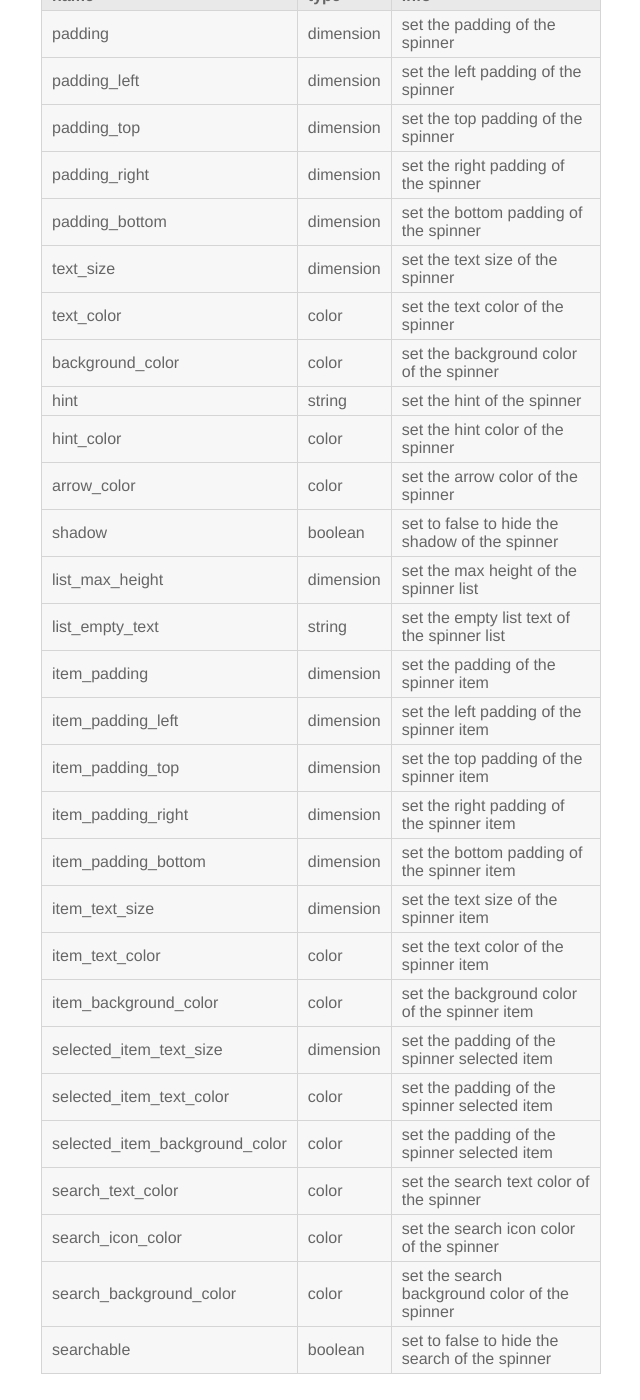
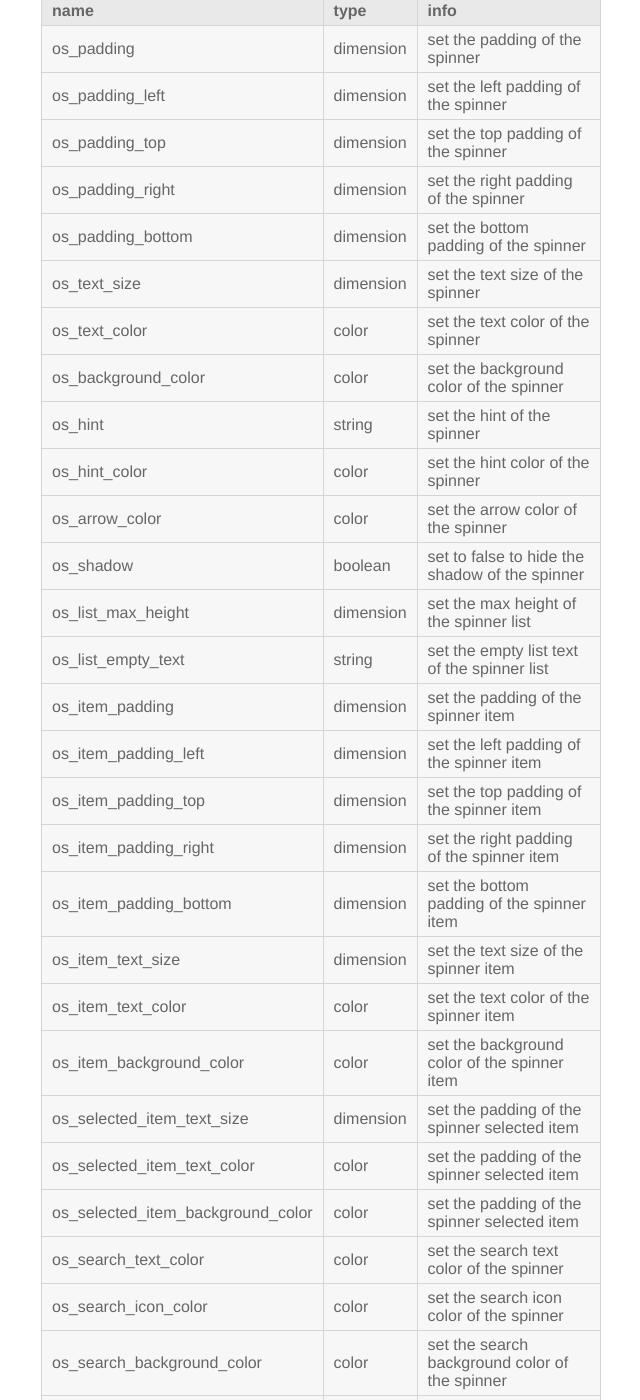
Before and after one commit to ry4nkim/ry4nkim.github.io, a Jekyll site: the page built from _posts/2019-11-12-android-library-object-spinner.markdown, in a window 1280 px wide and 1400 px high, scrolled down 3006 px. Shown: the whole window, without its empty margins (319-959 px from the left). Built offline with Jekyll 4.4.1, drawn with Linux system fonts in a browser that asks for light colours; comment, search, counter and statistics services are not loaded; some of the changed text lies outside the part shown.

Commit message:
191113. ry4nkim. Update post (v1.0.1)

```diff
--- a/_posts/2019-11-12-android-library-object-spinner.markdown
+++ b/_posts/2019-11-12-android-library-object-spinner.markdown
@@ -21,7 +21,7 @@ author: ry4nkim
 
 Github: https://github.com/ry4nkim/ObjectSpinner
 
-[![API](https://img.shields.io/badge/API-19%2B-blue.svg?style=flat)](https://developer.android.com/reference/android/os/Build.VERSION_CODES#KITKAT) [![LICENSE](https://img.shields.io/:License-Apache%202.0-blue.svg)](LICENSE) [![Download](https://api.bintray.com/packages/kr-ry4nkim/maven/objectspinner/images/download.svg?version=1.0.0)](https://bintray.com/kr-ry4nkim/maven/objectspinner/1.0.0/link)
+[![API](https://img.shields.io/badge/API-19%2B-blue.svg?style=flat)](https://developer.android.com/reference/android/os/Build.VERSION_CODES#KITKAT) [![LICENSE](https://img.shields.io/:License-Apache%202.0-blue.svg)](LICENSE) [![Download](https://api.bintray.com/packages/kr-ry4nkim/maven/objectspinner/images/download.svg?version=1.0.1)](https://bintray.com/kr-ry4nkim/maven/objectspinner/1.0.1/link)
 
 ObjectSpinner is an Android spinner library for object selection and supports searching.
 
@@ -101,37 +103,37 @@ You can add attributes to customize the view. Available attributes:
 
 <div class="table-wrapper" markdown="block">
 
-| name                           | type      | info                                           |
-|--------------------------------|-----------|------------------------------------------------|
-| padding                        | dimension | set the padding of the spinner                 |
-| padding_left                   | dimension | set the left padding of the spinner            |
-| padding_top                    | dimension | set the top padding of the spinner             |
-| padding_right                  | dimension | set the right padding of the spinner           |
-| padding_bottom                 | dimension | set the bottom padding of the spinner          |
-| text_size                      | dimension | set the text size of the spinner               |
-| text_color                     | color     | set the text color of the spinner              |
-| background_color               | color     | set the background color of the spinner        |
-| hint                           | string    | set the hint of the spinner                    |
-| hint_color                     | color     | set the hint color of the spinner              |
-| arrow_color                    | color     | set the arrow color of the spinner             |
-| shadow                         | boolean   | set to false to hide the shadow of the spinner |
-| list_max_height                | dimension | set the max height of the spinner list         |
-| list_empty_text                | string    | set the empty list text of the spinner list    |
-| item_padding                   | dimension | set the padding of the spinner item            |
-| item_padding_left              | dimension | set the left padding of the spinner item       |
-| item_padding_top               | dimension | set the top padding of the spinner item        |
-| item_padding_right             | dimension | set the right padding of the spinner item      |
-| item_padding_bottom            | dimension | set the bottom padding of the spinner item     |
-| item_text_size                 | dimension | set the text size of the spinner item          |
-| item_text_color                | color     | set the text color of the spinner item         |
-| item_background_color          | color     | set the background color of the spinner item   |
-| selected_item_text_size        | dimension | set the padding of the spinner selected item   |
-| selected_item_text_color       | color     | set the padding of the spinner selected item   |
-| selected_item_background_color | color     | set the padding of the spinner selected item   |
-| search_text_color              | color     | set the search text color of the spinner       |
-| search_icon_color              | color     | set the search icon color of the spinner       |
-| search_background_color        | color     | set the search background color of the spinner |
-| searchable                     | boolean   | set to false to hide the search of the spinner |
+| name                              | type      | info                                           |
+|-----------------------------------|-----------|------------------------------------------------|
+| os_padding                        | dimension | set the padding of the spinner                 |
+| os_padding_left                   | dimension | set the left padding of the spinner            |
+| os_padding_top                    | dimension | set the top padding of the spinner             |
+| os_padding_right                  | dimension | set the right padding of the spinner           |
+| os_padding_bottom                 | dimension | set the bottom padding of the spinner          |
+| os_text_size                      | dimension | set the text size of the spinner               |
+| os_text_color                     | color     | set the text color of the spinner              |
+| os_background_color               | color     | set the background color of the spinner        |
+| os_hint                           | string    | set the hint of the spinner                    |
+| os_hint_color                     | color     | set the hint color of the spinner              |
+| os_arrow_color                    | color     | set the arrow color of the spinner             |
+| os_shadow                         | boolean   | set to false to hide the shadow of the spinner |
+| os_list_max_height                | dimension | set the max height of the spinner list         |
+| os_list_empty_text                | string    | set the empty list text of the spinner list    |
+| os_item_padding                   | dimension | set the padding of the spinner item            |
+| os_item_padding_left              | dimension | set the left padding of the spinner item       |
+| os_item_padding_top               | dimension | set the top padding of the spinner item        |
+| os_item_padding_right             | dimension | set the right padding of the spinner item      |
+| os_item_padding_bottom            | dimension | set the bottom padding of the spinner item     |
+| os_item_text_size                 | dimension | set the text size of the spinner item          |
+| os_item_text_color                | color     | set the text color of the spinner item         |
+| os_item_background_color          | color     | set the background color of the spinner item   |
+| os_selected_item_text_size        | dimension | set the padding of the spinner selected item   |
+| os_selected_item_text_color       | color     | set the padding of the spinner selected item   |
+| os_selected_item_background_color | color     | set the padding of the spinner selected item   |
+| os_search_text_color              | color     | set the search text color of the spinner       |
+| os_search_icon_color              | color     | set the search icon color of the spinner       |
+| os_search_background_color        | color     | set the search background color of the spinner |
+| os_searchable                     | boolean   | set to false to hide the search of the spinner |
 
 </div>
 
```
Also changed, not shown: other parts of _posts/2019-11-12-android-library-object-spinner.markdown (+10 -8 lines), 3 other files.
